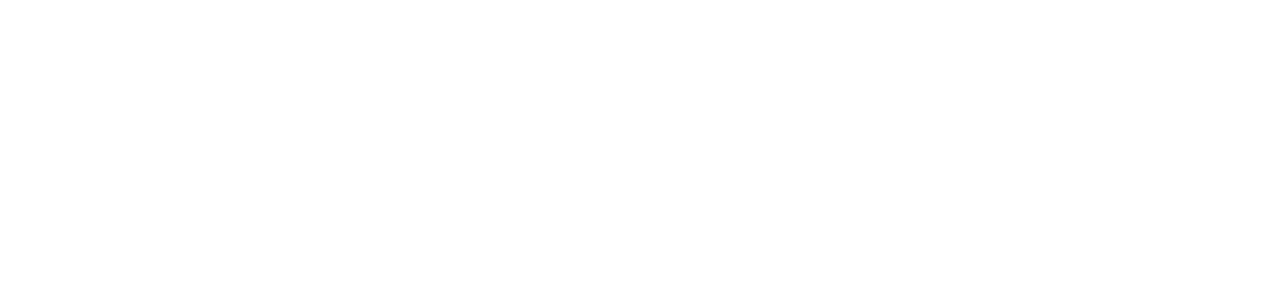
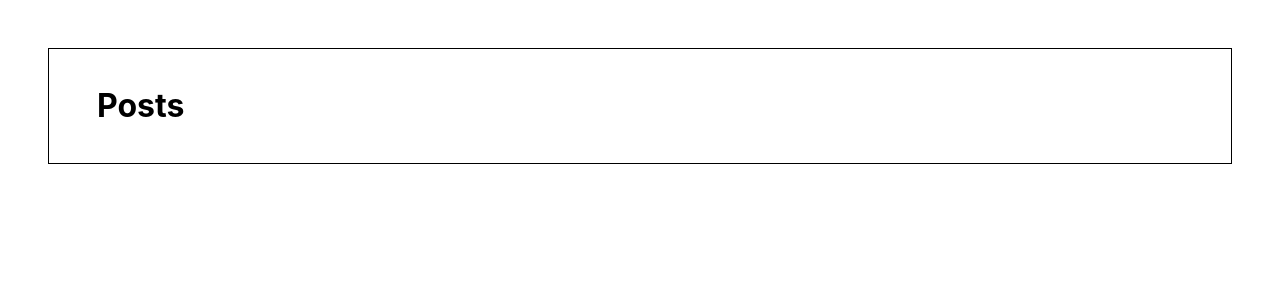
Before and after one commit to Miriamvdb/codaisseur-coders, a React (Create React App) app: page /post/1 in a window 1280 px wide. Before the commit this address had no page. Shown: the top 300 px of the page. Built offline with nearby package versions, Linux system fonts and the light colour scheme.

Commit message:
Added PostPage with dynamic route

```diff
--- a/src/App.js
+++ b/src/App.js
@@ -1,12 +1,13 @@
 import "./App.css";
 import { Route, Routes } from "react-router-dom";
-import { HomePage } from "./pages";
+import { HomePage, PostPage } from "./pages";
 
 function App() {
   return (
     <div className="App">
       <Routes>
         <Route path="/" element={<HomePage />} />
+        <Route path="/post/:id" element={<PostPage />} />
       </Routes>
     </div>
   );
--- a/src/pages/HomePage/index.js
+++ b/src/pages/HomePage/index.js
@@ -4,6 +4,7 @@
 import { fetchPosts } from "../../store/feed/actions";
 import moment from "moment";
 import "./styles.css";
+import { NavLink } from "react-router-dom";
 
 const HomePage = () => {
   const dispatch = useDispatch();
@@ -24,7 +25,9 @@
         : posts.map((post) => {
             return (
               <div key={post.id}>
-                <h3>{post.title}</h3>
+                <NavLink to={`/post/${post.id}`} className="link-homepage">
+                  <h3>{post.title}</h3>
+                </NavLink>
                 <p>
                   {moment(post.createdAt).format("DD-MM-YYYY")}
                   {/* <span>
--- a/src/pages/HomePage/styles.css
+++ b/src/pages/HomePage/styles.css
@@ -3,3 +3,12 @@
   padding: 1rem 3rem;
   border: 1px solid black;
 }
+
+.link-homepage {
+  text-decoration: none;
+  color: black;
+}
+
+.link-homepage:hover {
+  color: tomato;
+}
--- /dev/null
+++ b/src/pages/PostPage/index.js
@@ -0,0 +1,14 @@
+import { useParams } from "react-router-dom";
+import "./styles.css";
+
+const PostPage = () => {
+  const { id } = useParams();
+
+  return (
+    <div className="container-postpage">
+      <h1>Posts</h1>
+    </div>
+  );
+};
+
+export { PostPage };
--- /dev/null
+++ b/src/pages/PostPage/styles.css
@@ -0,0 +1,5 @@
+.container-postpage {
+  margin: 3rem;
+  padding: 1rem 3rem;
+  border: 1px solid black;
+}
--- a/src/pages/index.js
+++ b/src/pages/index.js
@@ -1 +1,2 @@
 export * from "./HomePage";
+export * from "./PostPage";
```
